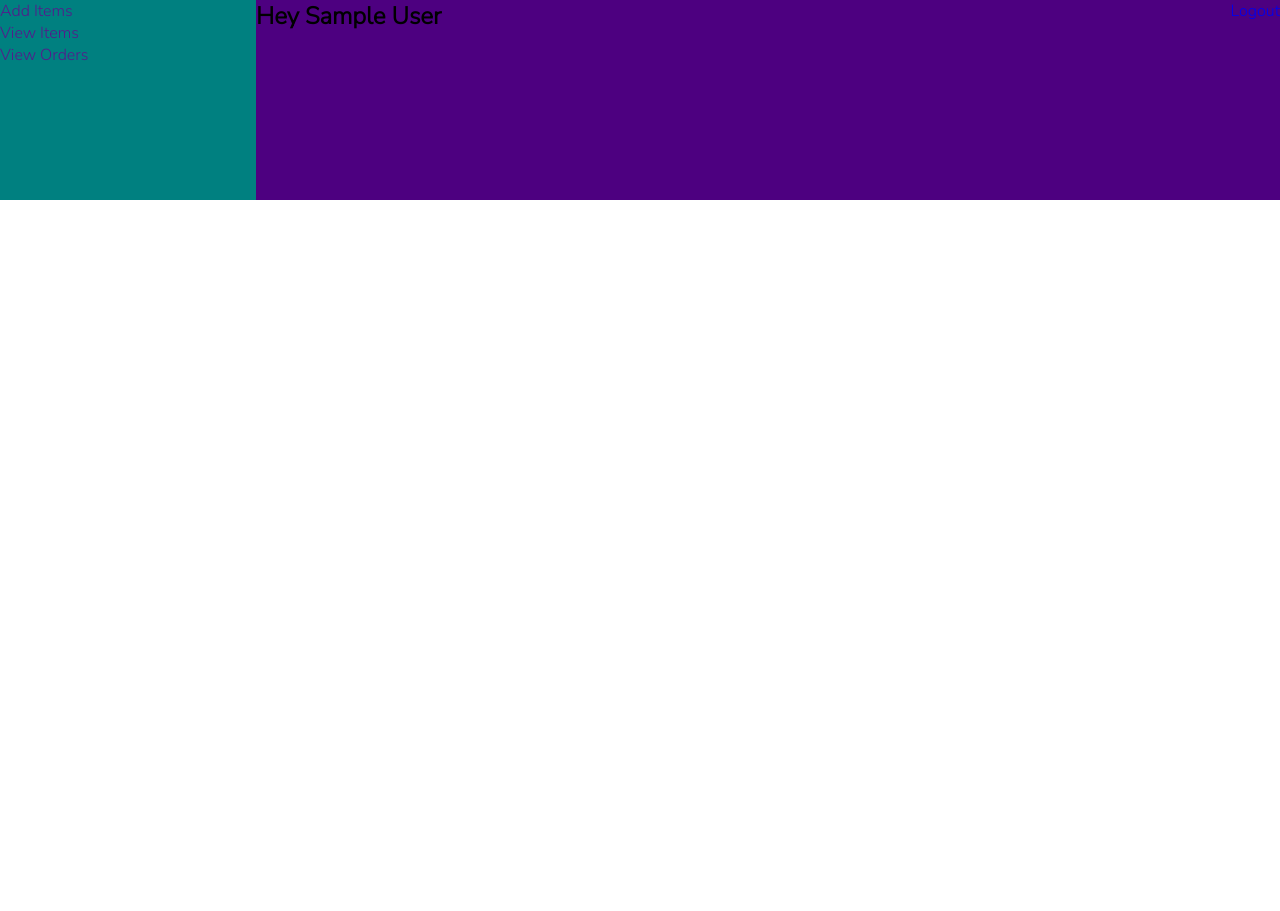
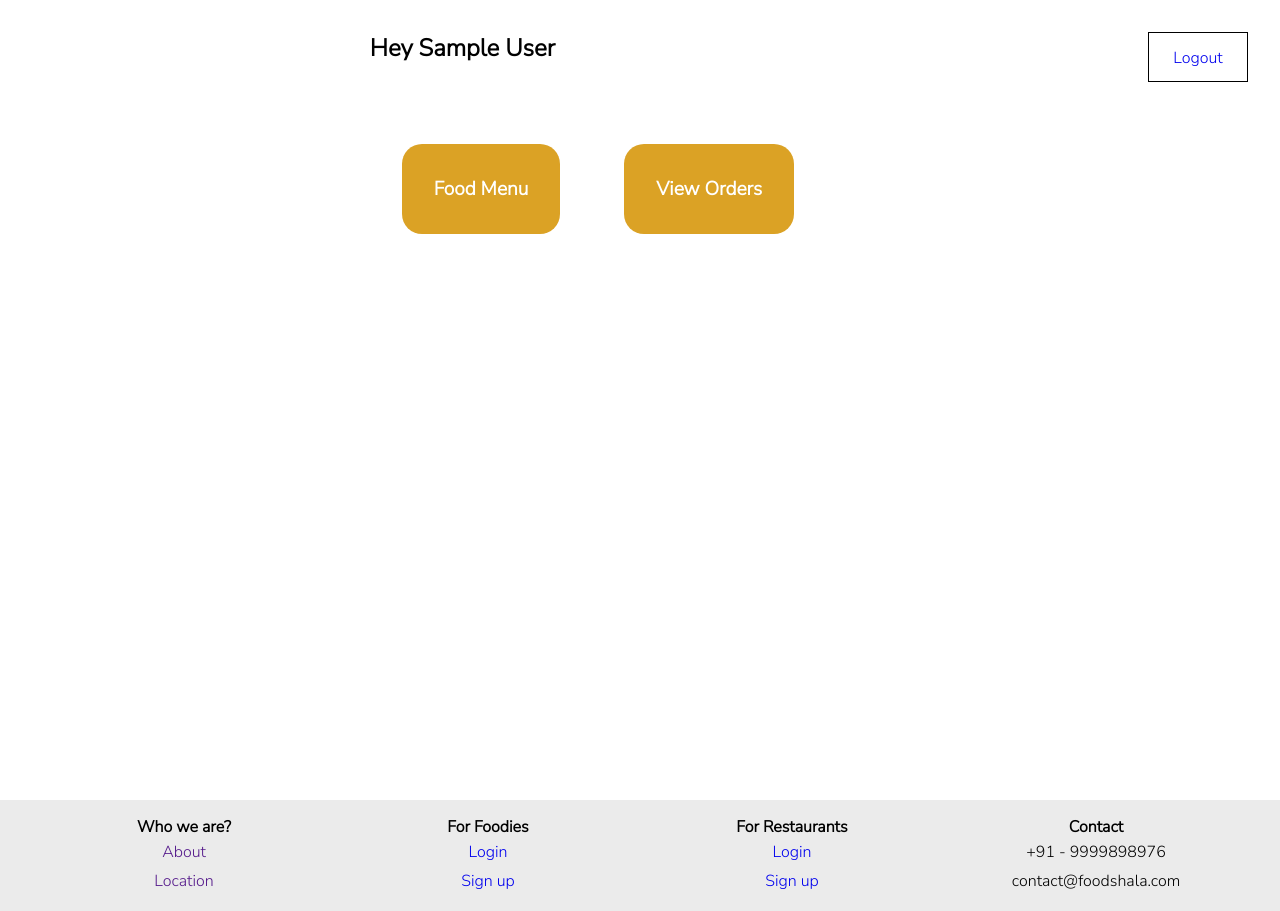
Before and after one commit to GSSanjay/eBusiness, a PHP site: page /customer.php in a window 1280 px wide. Shown: the part 70-981 px from the top of the page. Before the commit the page ends 270 px from the top, so only its background shows below. Run offline with PHP 8.4, Linux system fonts and the light colour scheme; the visitor is signed in with stand-in values (Sample User, id 1).

Commit message:
commit 4

```diff
--- a/css/customer-signup.css
+++ b/css/customer-signup.css
@@ -13,7 +13,7 @@
   justify-content: center;
   align-items: flex-start;
   /* background-color: rgb(192, 159, 159); */
-  /* height: 100vh; */
+  height: 100%;
 }
 
 .signup-container h1 {
--- a/css/footer.css
+++ b/css/footer.css
@@ -17,6 +17,7 @@ footer {
 
 .footer {
   display: flex;
+  flex-wrap: wrap;
   text-align: center;
   margin: 0rem 2rem;
 }
--- a/css/restaurant-signup.css
+++ b/css/restaurant-signup.css
@@ -13,7 +13,7 @@
   justify-content: center;
   align-items: flex-end;
   /* background-color: rgb(192, 159, 159); */
-  height: 100vh;
+  height: 100%;
 }
 
 .signup-container h1 {
--- a/css/restaurant.css
+++ b/css/restaurant.css
@@ -5,29 +5,54 @@
 }
 
 .container {
-  background-color: violet;
+  /* background-color: violet; */
   /* height: 100vh; */
   /* width: 100%; */
+  /* background: url(../images/customer-bg.jpg); */
+  background-size: cover;
+  height: 100vh;
   display: flex;
+  /* min-height: 100%; */
 }
 
-.box1 {
-  background-color: teal;
-  width: 20%;
-  height: 200px;
+.box {
+  padding-left: 5rem;
+  margin: auto;
+  margin-top: 2rem;
 }
 
-.box2 {
+.box1 ul {
   display: flex;
-  width: 80%;
-  height: 200px;
-  background-color: rgb(77, 0, 128);
+  margin: 5rem 0rem;
+}
+
+.box1 ul li {
+  background-color: rgb(235, 235, 235);
+  margin: 0rem 2rem;
+  list-style: none;
+  padding: 2rem;
+  background-color: #dba225;
+  border-radius: 20px;
+  /* width: 50%; */
+}
+
+.box1 ul li a {
+  color: white;
+  font-weight: bolder;
+  font-size: 1.2rem;
+}
+
+.box1 ul li:hover {
+  /* background: rgb(235, 235, 235); */
+  background: rgb(211, 152, 43);
 }
 
 .logout {
-  margin-left: auto;
+  margin: 2rem;
+  color: #dba225;
+  border: 1px solid black;
+  height: 50px;
+  width: 100px;
+  text-align: center;
+  line-height: 50px;
 }
-
-.box2 button {
-  height: 20px;
-}
--- a/customer.php
+++ b/customer.php
@@ -19,18 +19,18 @@
 <body>
     <?php include("logo.html") ?>
     <section class="container">
-        <div class="box1">
-            <ul>
-                <li><a href="">Add Items</a></li>
-                <li><a href="">View Items</a></li>
-                <li><a href="">View Orders</a></li>
-            </ul>
+        <div class="box">
+            <h2>Hey <?php echo $_SESSION['customer_name']; ?></h2>
+            <div class="box1">
+                <ul>
+                    <li><a href="">Food Menu</a></li>
+                    <li><a href="">View Orders</a></li>
+                    <!-- <li><a href="customer-logout.php">Logout</a></li> -->
+                </ul>
+            </div>
         </div>
-
-        <div class="box2">
-        <h2>Hey <?php echo $_SESSION['customer_name']; ?></h2>
         <div class="logout"><a href="customer-logout.php">Logout</a></div>
-        </div>
     </section>
+    <?php include("footer.html") ?>
 </body>
 </html>
--- a/js/submit-order.js
+++ b/js/submit-order.js
@@ -12,9 +12,7 @@ const submitOrder = (id) => {
   if (qty <= 0) {
     alert("Please choose quantity at least 1");
   } else if (qty >= 100) {
-    alert(
-      "Maximum number of quantity is 100. Please choose up to 100 quantity."
-    );
+    alert("Please choose up to 100 quantity.");
   } else {
     console.log(item_name, restaurant_name, qty);
 
--- a/restaurant-login.php
+++ b/restaurant-login.php
@@ -17,7 +17,7 @@
         include("config/db-connect.php");
         $form_error = "";
 
-        if(isset($_POST)){
+        if(isset($_POST["submit"])){
             $restaurant_email = $_POST["restaurant_email"];
             $restaurant_password = $_POST["restaurant_password"];
 
@@ -29,6 +29,8 @@
                 $restaurant = mysqli_fetch_assoc($result);
                 $restaurant_password_db = $restaurant['restaurant_password'];
                 $_SESSION['restaurant_name'] = $restaurant['restaurant_name'];
+                $_SESSION['restaurant_email'] = $restaurant['restaurant_email'];
+
                 $restaurant_password_decoded = password_verify($restaurant_password, $restaurant_password_db);
 
                 // echo $restaurant_password_db;
```
Also changed, not shown: css/food.css (+28 -0 lines), customer-login.php (+6 -2 lines), food.php (+17 -1 lines), index.php (+49 -20 lines), js/inc-dec-item-count.js (+16 -2 lines), order.php (+8 -1 lines), images/customer-bg.jpg (added).
